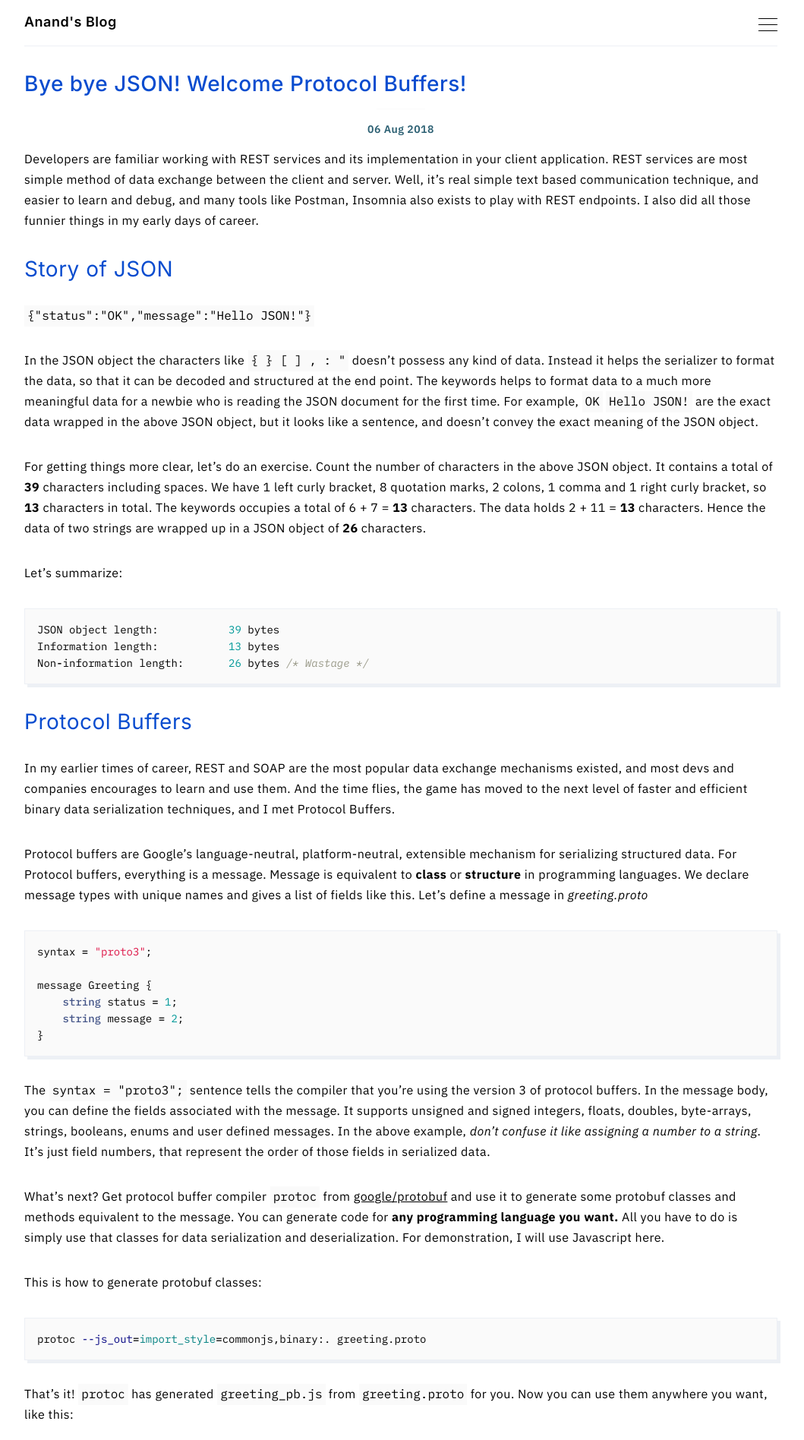
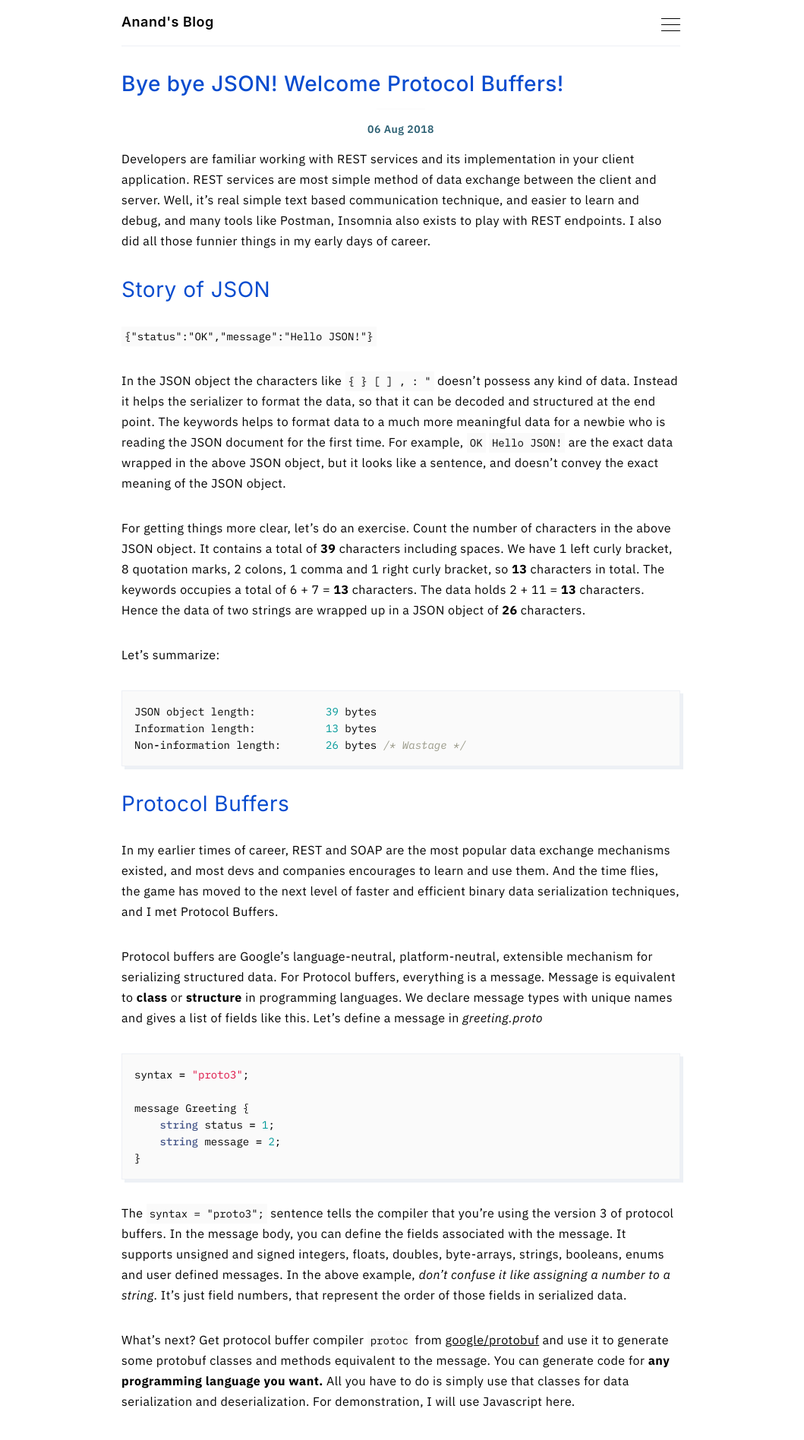
Before and after one commit to anandbosedev/anandbosedev.github.io, a Jekyll site: the page built from _posts/2018-08-06-bye-bye-json-welcome-protocol-buffers.md, in a window 1280 px wide. Shown: the top 1896 px of the page at 76% size, without its empty margins (112-1171 px from the left). Built offline with Jekyll 4.4.1, drawn with Linux system fonts in a browser that asks for light colours; some web fonts are replaced.

Commit message:
Update margins, font sizes

```diff
--- a/_sass/components/_post.scss
+++ b/_sass/components/_post.scss
@@ -4,7 +4,7 @@
 
 .c-post {
   margin: 0 auto;
-  max-width: 64rem;
+  max-width: 48rem;
 
   &__title {
     font-size: double($font-size-tiny);
--- a/_sass/elements/_code.scss
+++ b/_sass/elements/_code.scss
@@ -7,6 +7,7 @@ code {
   font-family: $font-monospace;
   background-color: $bg-color-gray;
   letter-spacing: normal;
+  font-size: $font-size-small;
 }
 
 pre {
--- a/_sass/objects/_grid.scss
+++ b/_sass/objects/_grid.scss
@@ -2,7 +2,7 @@
   Objects > Grid
 \*------------------------------------*/
 
-$grid-width: 64rem;
+$grid-width: 48rem;
 $grid-gutter: $base-spacing-unit;
 
 .o-grid {
```
